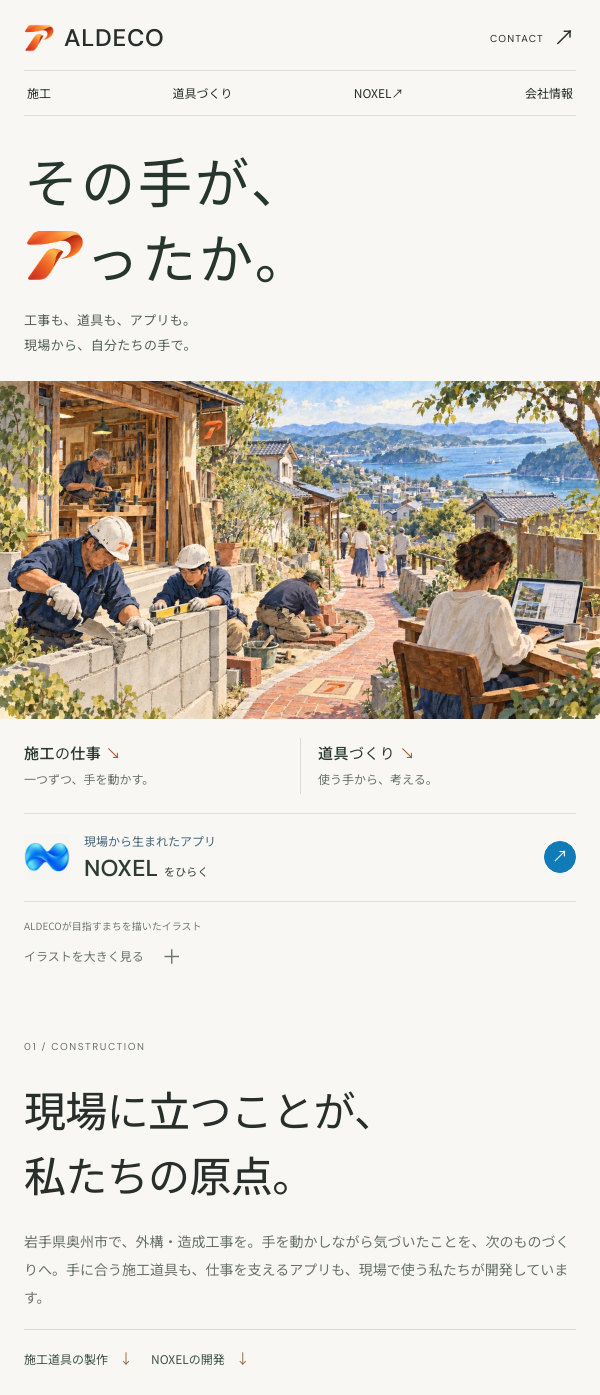
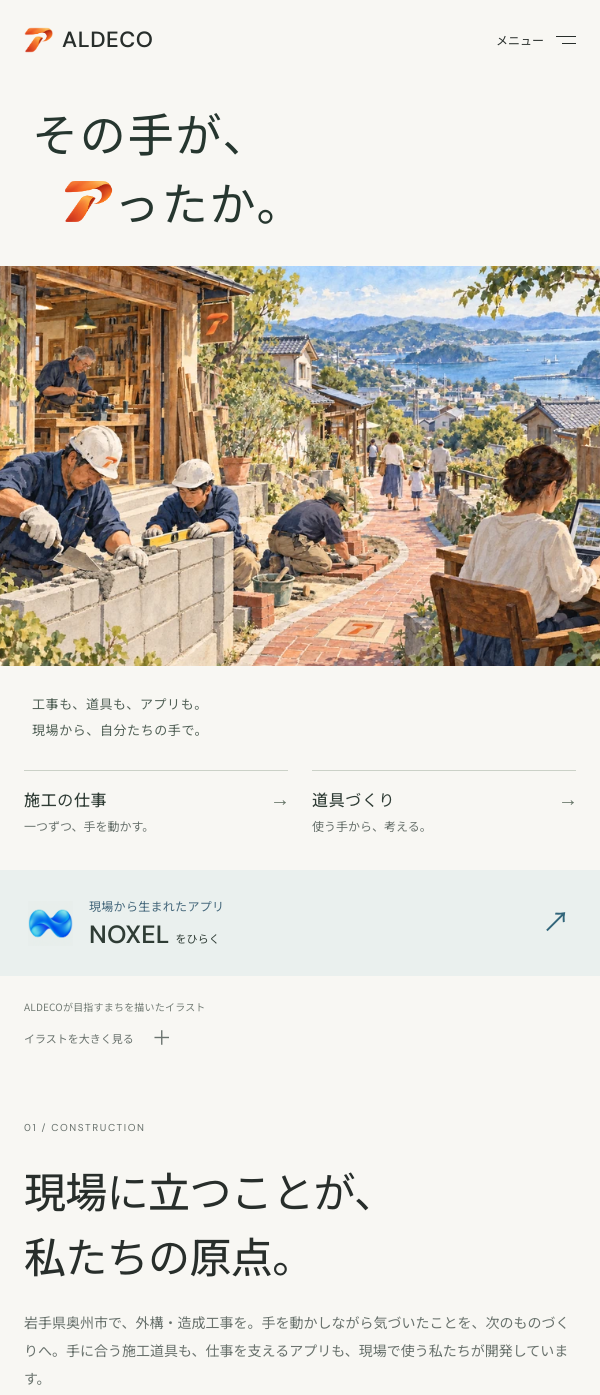
Before and after one commit to mabochan624/aldeco-site, a plain HTML site: page index.html in a window 600 px wide. Shown: the top 1395 px of the page. Drawn offline with Linux system fonts and the light colour scheme; a web font is replaced by a local one.

Commit message:
Refine ALDECO mobile cover and navigation (#10)
* Give the ALDECO mobile homepage an editorial cover

* Keep fallback mobile navigation in two columns

```diff
--- a/brand-20261101/app.js
+++ b/brand-20261101/app.js
@@ -16,3 +16,31 @@ dialog.addEventListener('click', event => {
     if (event.clientX < box.left || event.clientX > box.right || event.clientY < box.top || event.clientY > box.bottom) dialog.close();
   }
 });
+
+const menuToggle = document.querySelector('.mobile-menu-toggle');
+const mainNavigation = document.querySelector('#main-navigation');
+if (menuToggle && mainNavigation) {
+  const header = menuToggle.closest('header');
+  const narrowScreen = window.matchMedia('(max-width:760px)');
+  const setMenu = open => {
+    menuToggle.setAttribute('aria-expanded', String(open));
+    menuToggle.setAttribute('aria-label', open ? 'メニューを閉じる' : 'メニューを開く');
+    menuToggle.querySelector('.mobile-menu-label').textContent = open ? '閉じる' : 'メニュー';
+    document.body.classList.toggle('mobile-menu-open', open);
+  };
+  document.body.classList.add('mobile-nav-ready');
+  menuToggle.addEventListener('click', () => setMenu(menuToggle.getAttribute('aria-expanded') !== 'true'));
+  mainNavigation.addEventListener('click', event => {
+    if (event.target.closest('a')) setMenu(false);
+  });
+  document.addEventListener('keydown', event => {
+    if (event.key === 'Escape' && menuToggle.getAttribute('aria-expanded') === 'true') {
+      setMenu(false);
+      menuToggle.focus();
+    }
+  });
+  document.addEventListener('click', event => {
+    if (!header.contains(event.target)) setMenu(false);
+  });
+  narrowScreen.addEventListener('change', () => setMenu(false));
+}
--- /dev/null
+++ b/brand-20261101/mobile-cover.css
@@ -0,0 +1,114 @@
+/* The narrow-screen cover gives the work itself more space. */
+.mobile-menu-toggle,
+.field-header nav .mobile-nav-contact { display:none; }
+
+@media (max-width:760px) {
+ body.town-painted-direction { --mobile-space:24px; }
+ body.town-painted-direction .field-header {
+  min-height:80px; height:auto; padding:16px 0; gap:0;
+  align-items:center; border:0;
+ }
+ body.town-painted-direction .wordmark { gap:9px; }
+ body.town-painted-direction .wordmark span { font-size:22px; letter-spacing:.025em; }
+ body.town-painted-direction .wordmark img { width:29px; height:28px; }
+ body.town-painted-direction .header-mail { display:none; }
+ body.mobile-nav-ready .mobile-menu-toggle {
+  display:flex; align-items:center; gap:12px; margin-left:auto; padding:10px 0 10px 12px;
+  min-height:44px; border:0; background:transparent; color:var(--ink);
+  font:400 12px/1.6 var(--jp); cursor:pointer;
+ }
+ .mobile-menu-icon { width:20px; height:12px; position:relative; }
+ .mobile-menu-icon::before,.mobile-menu-icon::after {
+  content:""; position:absolute; left:0; width:20px; height:1px; background:currentColor;
+ }
+ .mobile-menu-icon::before { top:2px; }
+ .mobile-menu-icon::after { bottom:2px; width:14px; left:6px; }
+ .mobile-menu-toggle[aria-expanded="true"] .mobile-menu-icon::before { top:5.5px; transform:rotate(45deg); }
+ .mobile-menu-toggle[aria-expanded="true"] .mobile-menu-icon::after { bottom:5.5px; left:0; width:20px; transform:rotate(-45deg); }
+ body.town-painted-direction .field-header nav .mobile-nav-contact { display:flex; }
+ body.town-painted-direction:not(.mobile-nav-ready) .field-header nav {
+  display:grid; grid-template-columns:1fr 1fr; gap:0 20px;
+ }
+ body.town-painted-direction:not(.mobile-nav-ready) .field-header nav .mobile-nav-contact {
+  grid-column:1/-1;
+ }
+ body.mobile-nav-ready .field-header nav { display:none; }
+ body.mobile-nav-ready.mobile-menu-open .field-header nav {
+  display:grid; grid-template-columns:1fr 1fr; position:absolute; top:100%; left:-24px;
+  width:calc(100% + 48px); margin:0; padding:16px 24px 24px; gap:0 24px;
+  border:0; border-bottom:1px solid #d9ddd5; background:var(--paper);
+  box-shadow:0 20px 24px #28362d12; transform:none; font-size:15px;
+ }
+ body.mobile-menu-open .field-header nav a { justify-content:flex-start; min-height:56px; padding:8px 0; }
+ body.mobile-menu-open .field-header nav .mobile-nav-contact {
+  grid-column:1/-1; justify-content:space-between; margin-top:12px;
+  border-top:1px solid var(--line); font-size:13px;
+ }
+ .mobile-menu-toggle:focus-visible { outline:2px solid #a9572e; outline-offset:5px; }
+
+ body.town-painted-direction .surface-heading {
+  width:calc(100% - 64px); padding:18px 0 30px;
+ }
+ body.town-painted-direction .surface-copy h1 {
+  font-size:clamp(34px,9.6vw,46px); font-weight:440; line-height:1.5; letter-spacing:.04em;
+ }
+ body.town-painted-direction .surface-answer { margin-left:.65em; }
+ body.town-painted-direction .surface-art {
+  order:1; width:100%; height:auto; aspect-ratio:4/3; overflow:hidden;
+ }
+ body.town-painted-direction .surface-image {
+  width:100%; height:100%; object-fit:cover; object-position:32% center;
+ }
+ body.town-painted-direction .surface-caption p {
+  order:2; width:calc(100% - 64px); margin:25px auto 27px;
+  font-size:13px; line-height:2; letter-spacing:.045em; color:#526157;
+ }
+ body.town-painted-direction .town-portals {
+  order:3; width:calc(100% - 48px); border:0; gap:0 24px;
+ }
+ body.town-painted-direction .town-portal--work,
+ body.town-painted-direction .town-portal--tools {
+  min-height:94px; padding:16px 0 20px; border-top:1px solid #cbd1c7;
+  align-items:flex-start; gap:0;
+ }
+ body.town-painted-direction .town-portal--tools::before { display:none; }
+ body.town-painted-direction .town-portal--work strong,
+ body.town-painted-direction .town-portal--tools strong {
+  font-size:16px; font-weight:450; letter-spacing:.04em; padding:0;
+ }
+ body.town-painted-direction .town-portal--work strong::after,
+ body.town-painted-direction .town-portal--tools strong::after { content:none; }
+ body.town-painted-direction .town-portal--work small,
+ body.town-painted-direction .town-portal--tools small { font-size:12px; line-height:1.85; }
+ body.town-painted-direction .town-portal--work .town-portal__arrow,
+ body.town-painted-direction .town-portal--tools .town-portal__arrow {
+  display:grid; position:static; margin-left:auto; width:18px; height:24px;
+  border:0; border-radius:0; background:transparent; font-size:20px; color:#657467;
+ }
+ body.town-painted-direction .town-portal--noxel {
+  width:calc(100% + 48px); margin:6px -24px 0; padding:23px 28px;
+  min-height:106px; border:0; background:#eaf0ee; gap:16px;
+ }
+ body.town-painted-direction .town-portal--noxel > img { width:45px; height:45px; }
+ body.town-painted-direction .town-portal--noxel small { font-size:12px; letter-spacing:.025em; }
+ body.town-painted-direction .town-portal--noxel strong { font-size:25px; }
+ body.town-painted-direction .town-portal--noxel .town-portal__arrow {
+  border:0; background:transparent; color:#32657a; font-size:28px;
+ }
+ body.town-painted-direction .surface-caption small {
+  margin:22px auto 0; width:calc(100% - 48px); font-size:10px; letter-spacing:.02em;
+ }
+ body.town-painted-direction .town-detail-link { min-height:44px; font-size:11px; }
+}
+
+@media (min-width:480px) and (max-width:760px) {
+ body.town-painted-direction .surface-art { aspect-ratio:3/2; }
+}
+@media (max-width:360px) {
+ body.town-painted-direction .surface-heading { width:calc(100% - 48px); }
+ body.town-painted-direction .surface-caption p { width:calc(100% - 48px); }
+ body.town-painted-direction .town-portals { gap:0 18px; }
+ body.town-painted-direction .town-portal--work strong,
+ body.town-painted-direction .town-portal--tools strong { font-size:14px; }
+ body.town-painted-direction .town-portal--noxel { padding-inline:24px; }
+}
--- a/index.html
+++ b/index.html
@@ -44,11 +44,13 @@ document.addEventListener('click',function(e){
 </script>
 <!-- ANALYTICS:END -->
 <link rel="stylesheet" href="/brand-20261101/town-painted.css?v=20261101-1">
+<link rel="stylesheet" href="/brand-20261101/mobile-cover.css?v=20261101-1">
 </head><body data-town-style="editorial" class="workbench-direction surface-direction field-illustration-direction town-immersive-direction town-painted-direction">
 <a class="skip-link" href="#main">本文へ</a>
 <header class="field-header wrap">
 <a class="wordmark" href="#top" aria-label="ALDECO トップ"><img src="/brand-20261101/assets/aldeco-refine-a.png" width="48" height="43" alt=""><span>ALDECO</span></a>
-<nav aria-label="メインメニュー"><a href="#work">施工</a><a href="#tools">道具づくり</a><a href="https://noxel.pro/">NOXEL <span aria-hidden="true">↗</span></a><a href="#company">会社情報</a></nav>
+<button class="mobile-menu-toggle" type="button" aria-controls="main-navigation" aria-expanded="false" aria-label="メニューを開く"><span class="mobile-menu-label">メニュー</span><span class="mobile-menu-icon" aria-hidden="true"></span></button>
+<nav id="main-navigation" aria-label="メインメニュー"><a href="#work">施工</a><a href="#tools">道具づくり</a><a href="https://noxel.pro/">NOXEL <span aria-hidden="true">↗</span></a><a href="#company">会社情報</a><a class="mobile-nav-contact" href="mailto:info@aldeco.co.jp">お問い合わせ <span aria-hidden="true">↗</span></a></nav>
 <a class="header-mail" href="mailto:info@aldeco.co.jp">CONTACT <span aria-hidden="true">↗</span></a>
 </header>
 <main id="main">
@@ -61,7 +63,7 @@ document.addEventListener('click',function(e){
  </div>
  <div class="surface-stage wrap">
   <div class="surface-art">
-   <img class="surface-image" src="/brand-20261101/assets/hero-town-painted-v2.webp" srcset="/brand-20261101/assets/hero-town-painted-v2-900.webp 900w, /brand-20261101/assets/hero-town-painted-v2.webp 1671w" sizes="(max-width: 1920px) 100vw, 1920px" width="1671" height="941" fetchpriority="high" alt="ALDECOが目指すまちのイラスト。ブロックを積む職人、道具をつくる工房、アプリを開発する人が一つの通りにつながる。看板とヘルメット、舗装にはオレンジのアのロゴ。">
+   <img class="surface-image" src="/brand-20261101/assets/hero-town-painted-v2.webp" srcset="/brand-20261101/assets/hero-town-painted-v2-900.webp 900w, /brand-20261101/assets/hero-town-painted-v2.webp 1671w" sizes="(max-width: 760px) 134vw, (max-width: 1920px) 100vw, 1920px" width="1671" height="941" fetchpriority="high" alt="ALDECOが目指すまちのイラスト。ブロックを積む職人、道具をつくる工房、アプリを開発する人が一つの通りにつながる。看板とヘルメット、舗装にはオレンジのアのロゴ。">
   </div>
   <nav class="town-portals" aria-label="街から、私たちの仕事へ">
    <svg class="painted-leaders" viewBox="0 0 1000 562.799" preserveAspectRatio="none" aria-hidden="true">
@@ -146,4 +148,4 @@ document.addEventListener('click',function(e){
 <footer class="footer"><div class="wrap"><div class="footer-signature"><img src="/brand-20261101/assets/aldeco-refine-a.png" width="180" height="162" alt="アルデコの「ア」のシンボル"><span>ALDECO</span></div><div class="footer-bottom"><small>© 2026 ALDECO / 合同会社エム・クラフト</small><span>CONSTRUCTION, TOOLS & SOFTWARE.</span><a href="/blog/">現場の記録</a><a href="/privacy/">プライバシー</a><a href="#top">BACK TO TOP ↑</a></div></div></footer>
 <dialog id="photo-dialog" aria-labelledby="dialog-caption"><button class="dialog-close" aria-label="写真を閉じる">閉じる ×</button><img alt=""><p id="dialog-caption"></p></dialog>
 
-<script src="/brand-20261101/app.js"></script><script src="/brand-20261101/town-viewer.js?v=20261101-2"></script></body></html>
+<script src="/brand-20261101/app.js?v=20261101-2"></script><script src="/brand-20261101/town-viewer.js?v=20261101-2"></script></body></html>
```
